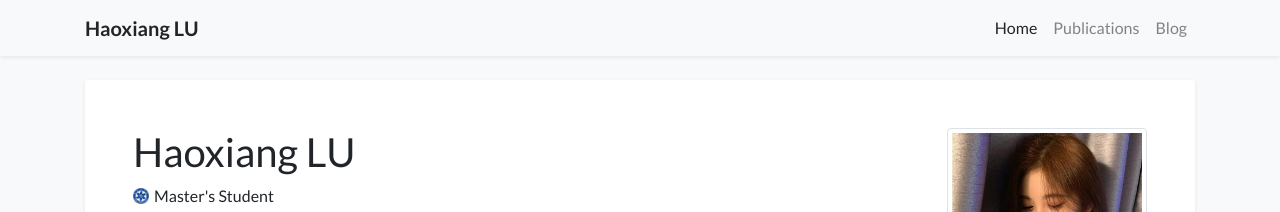
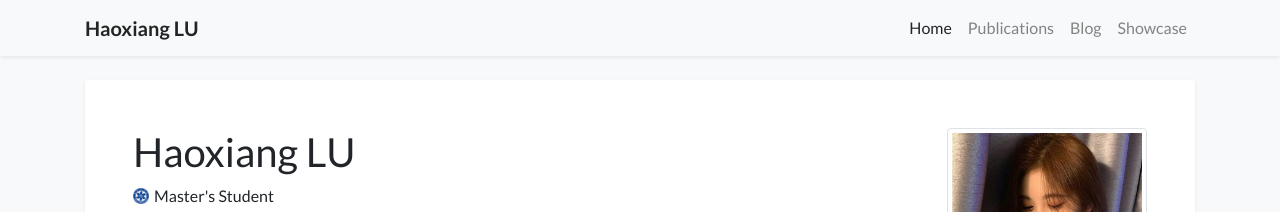
Before and after one commit to lukeecust/lukeecust.github.io, a Jekyll site: the page built from index.html, in a window 1280 px wide. Shown: the top 212 px of the page. Built offline with Jekyll 4.4.1, drawn with Linux system fonts in a browser that asks for light colours; nearby versions of some CDN libraries; some web fonts are replaced; a style sheet for code colours, icons or effects is not loaded.

Commit message:
Update navigation.yml

```diff
--- a/_data/navigation.yml
+++ b/_data/navigation.yml
@@ -7,3 +7,5 @@ pages:
   url: /publications
 - name: Blog
   url: /blog
+- name: Showcase
+  url: /showcase
```
